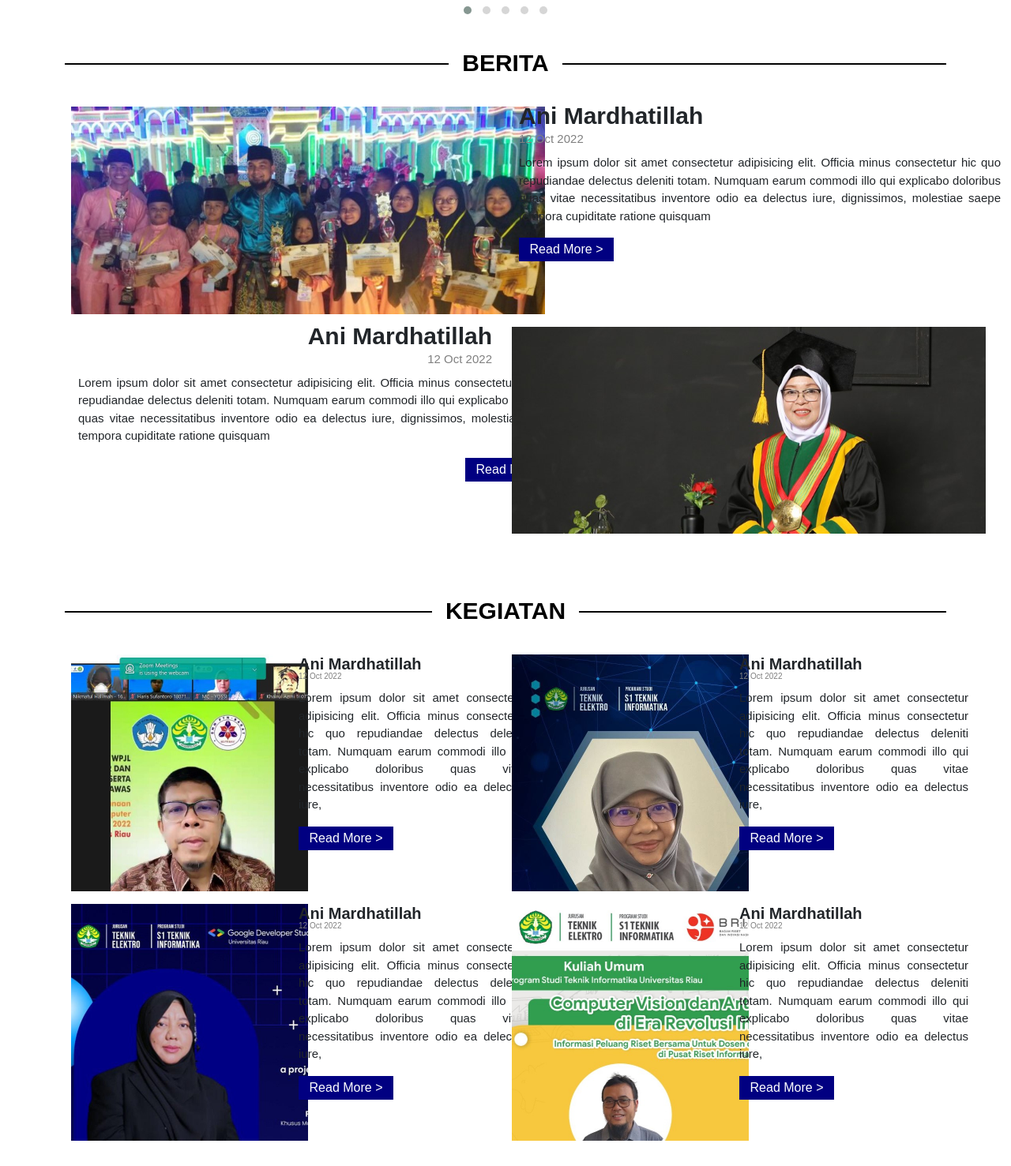
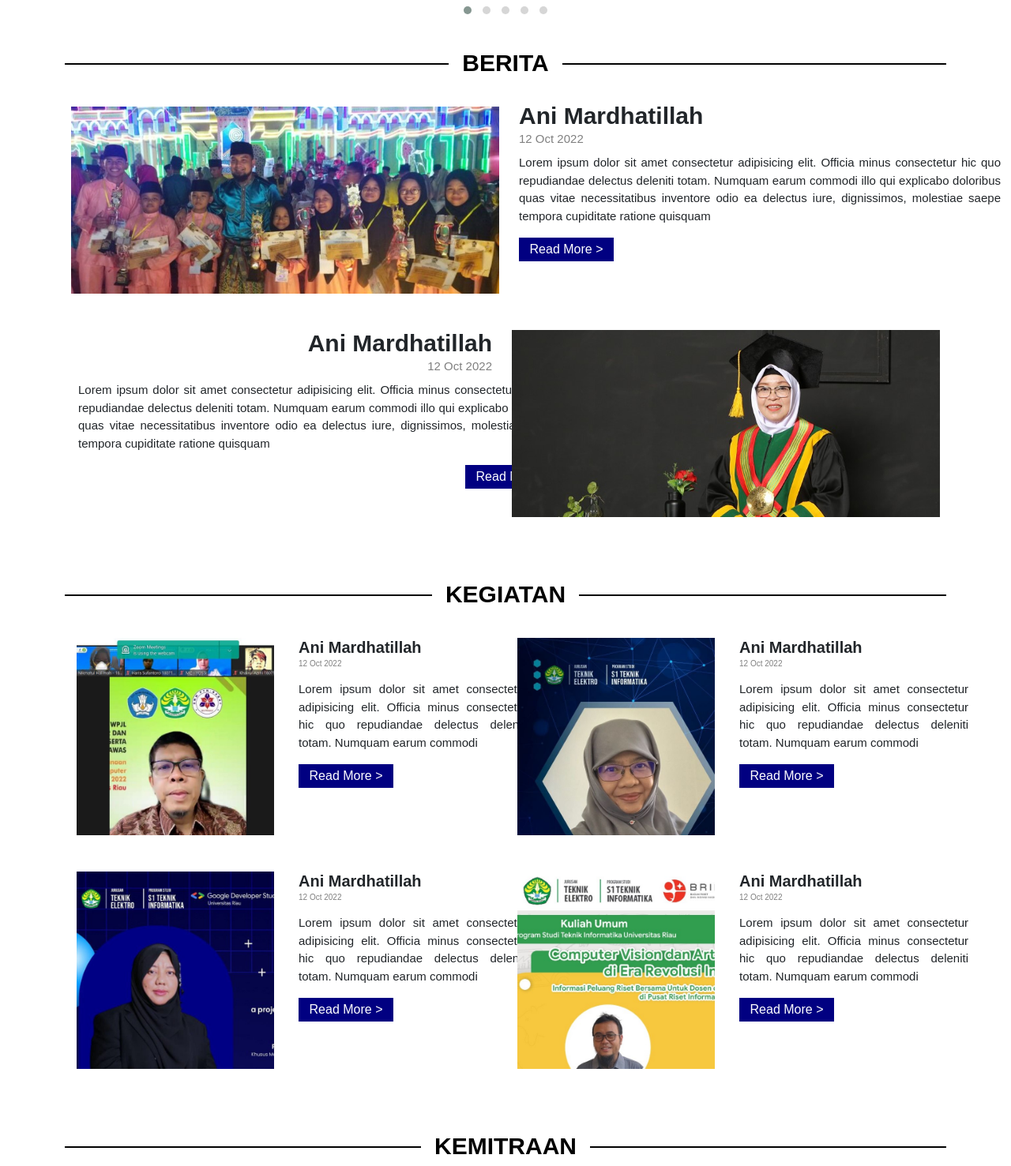
Before and after one commit to skojez/Web_TI, a plain HTML site: page index.html in a window 1280 px wide. Shown: the part 679-2156 px from the top of the page at 79% size. Drawn offline with nearby package versions, Linux system fonts and the light colour scheme.

Commit message:
tambahan

```diff
--- a/Style/styles.css
+++ b/Style/styles.css
@@ -95,7 +95,7 @@
 
 .main-event img{
     height: auto;
-    width: 300px;
+    width: 250px;
 }
 
 .text-event h1{
@@ -109,7 +109,7 @@
     font-size: 10px;
     color: gray;
     text-align: start;
-    margin: -10px 5px 10px;
+    margin: -5px 5px 15px;
 }
 
 .text-event p{
--- a/index.html
+++ b/index.html
@@ -86,9 +86,9 @@
         <div class="container-fluid">
           <div class="row">
             <div class="col-xl-6 col-sm-12 p-2">
-              <img src="Asset/Images/Berita.jpg" alt="Berita1">
+              <img src="Asset/Images/Berita.jpg" class="img-fluid" alt="Berita1">
             </div>
-            <div class="col-xl-6 col-sm-12 contoh">
+            <div class="col-xl-6 col-sm-12">
               <div class="text-news">
                 <h1>Ani Mardhatillah</h1>
                 <h5>12 Oct 2022</h5>
@@ -102,7 +102,7 @@
 
             <div class="col-xl-6 col-sm-12">
               <div class="text-news">
-                <h1 style="text-align: end;">Ani Mardhatillah</h1>
+                <h1 style="text-align: end; padding-top: 35px;">Ani Mardhatillah</h1>
                 <h5 style="text-align: end;">12 Oct 2022</h5>
                 <p>Lorem ipsum dolor sit amet consectetur adipisicing elit. Officia minus consectetur hic quo repudiandae delectus deleniti totam. Numquam earum commodi illo qui explicabo doloribus quas vitae necessitatibus inventore odio ea delectus iure, dignissimos, molestiae saepe tempora cupiditate ratione quisquam </p>
                 <div class="d-grid" style="padding: 0 495px;">
@@ -111,7 +111,7 @@
               </div>
             </div>
             <div class="col-xl-6 col-sm-12 p-2">
-              <img src="Asset/Images/Berita2.jpg" alt="Berita1">
+              <img src="Asset/Images/Berita2.jpg" class="img-fluid" alt="Berita1" style="padding-top: 30px;">
             </div>
           </div>
         </div>
@@ -126,52 +126,52 @@
         <div class="container">
           <div class="row">
             <div class="col-xl-3 col-sm-12 p-2">
-              <img src="Asset/Images/EVENT 1.jpg" alt="Berita1">
+              <img src="Asset/Images/EVENT 1.jpg" class="img-fluid" alt="Berita1">
             </div>
             <div class="col-xl-3 col-sm-12">
               <div class="text-event">
                 <h1>Ani Mardhatillah</h1>
                 <h5>12 Oct 2022</h5>
-                <p>Lorem ipsum dolor sit amet consectetur adipisicing elit. Officia minus consectetur hic quo repudiandae delectus deleniti totam. Numquam earum commodi illo qui explicabo doloribus quas vitae necessitatibus inventore odio ea delectus iure,</p>
+                <p>Lorem ipsum dolor sit amet consectetur adipisicing elit. Officia minus consectetur hic quo repudiandae delectus deleniti totam. Numquam earum commodi </p>
                 <div class="d-grid" style="padding: 0 5px;">
                   <button type="button">Read More ></button>
                 </div>
               </div>
             </div>
             <div class="col-xl-3 col-sm-12 p-2">
-              <img src="Asset/Images/EVENT 2.jpg" alt="Berita1">
+              <img src="Asset/Images/EVENT 2.jpg" class="img-fluid" alt="Berita1">
             </div>
             <div class="col-xl-3 col-sm-12">
               <div class="text-event">
                 <h1>Ani Mardhatillah</h1>
                 <h5>12 Oct 2022</h5>
-                <p>Lorem ipsum dolor sit amet consectetur adipisicing elit. Officia minus consectetur hic quo repudiandae delectus deleniti totam. Numquam earum commodi illo qui explicabo doloribus quas vitae necessitatibus inventore odio ea delectus iure,</p>
+                <p>Lorem ipsum dolor sit amet consectetur adipisicing elit. Officia minus consectetur hic quo repudiandae delectus deleniti totam. Numquam earum commodi </p>
                 <div class="d-grid" style="padding: 0 5px;">
                   <button type="button">Read More ></button>
                 </div>
               </div>
             </div>
             <div class="col-xl-3 col-sm-12 p-2">
-              <img src="Asset/Images/EVENT 3.jpg" alt="Berita1">
+              <img src="Asset/Images/EVENT 3.jpg" class="img-fluid" alt="Berita1" style="padding-top: 30px;">
             </div>
             <div class="col-xl-3 col-sm-12">
-              <div class="text-event">
+              <div class="text-event" style="padding-top: 30px;">
                 <h1>Ani Mardhatillah</h1>
                 <h5>12 Oct 2022</h5>
-                <p>Lorem ipsum dolor sit amet consectetur adipisicing elit. Officia minus consectetur hic quo repudiandae delectus deleniti totam. Numquam earum commodi illo qui explicabo doloribus quas vitae necessitatibus inventore odio ea delectus iure,</p>
+                <p>Lorem ipsum dolor sit amet consectetur adipisicing elit. Officia minus consectetur hic quo repudiandae delectus deleniti totam. Numquam earum commodi </p>
                 <div class="d-grid" style="padding: 0 5px;">
                   <button type="button">Read More ></button>
                 </div>
               </div>
             </div>
             <div class="col-xl-3 col-sm-12 p-2">
-              <img src="Asset/Images/EVENT 4.jpeg" alt="Berita1">
+              <img src="Asset/Images/EVENT 4.jpeg" class="img-fluid" alt="Berita1" style="padding-top: 30px;">
             </div>
             <div class="col-xl-3 col-sm-12">
-              <div class="text-event">
+              <div class="text-event" style="padding-top: 30px;">
                 <h1>Ani Mardhatillah</h1>
                 <h5>12 Oct 2022</h5>
-                <p>Lorem ipsum dolor sit amet consectetur adipisicing elit. Officia minus consectetur hic quo repudiandae delectus deleniti totam. Numquam earum commodi illo qui explicabo doloribus quas vitae necessitatibus inventore odio ea delectus iure,</p>
+                <p>Lorem ipsum dolor sit amet consectetur adipisicing elit. Officia minus consectetur hic quo repudiandae delectus deleniti totam. Numquam earum commodi </p>
                 <div class="d-grid" style="padding: 0 5px;">
                   <button type="button">Read More ></button>
                 </div>
```
